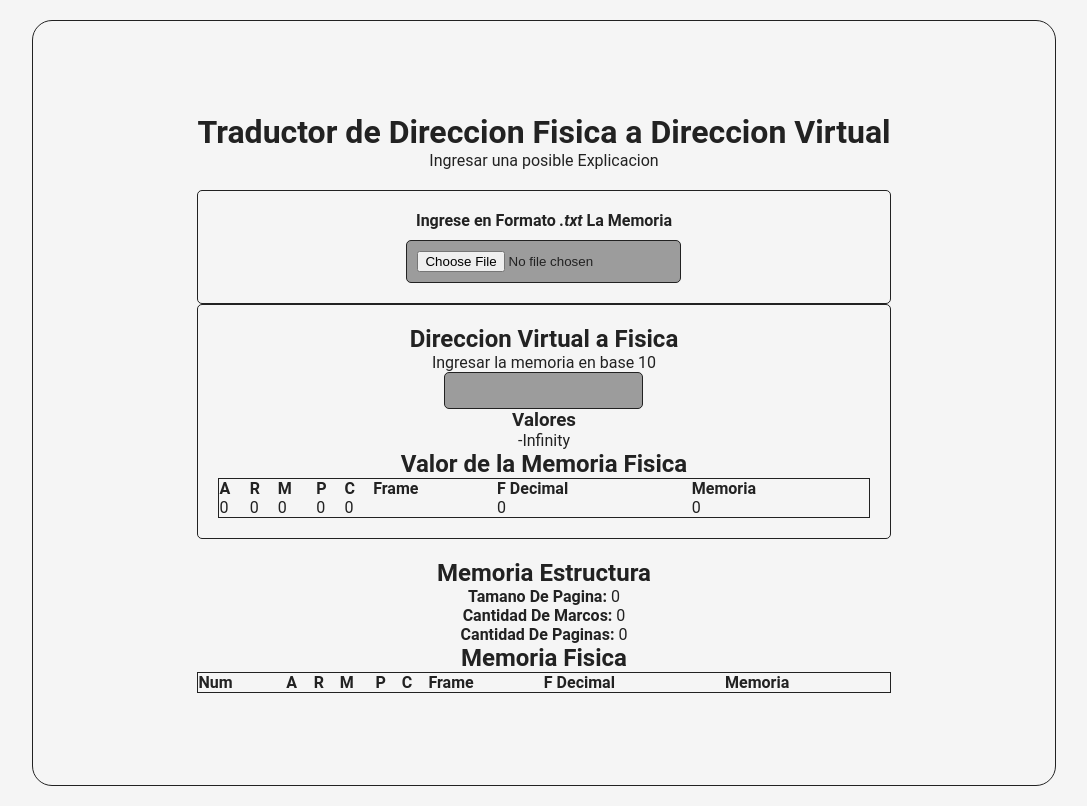
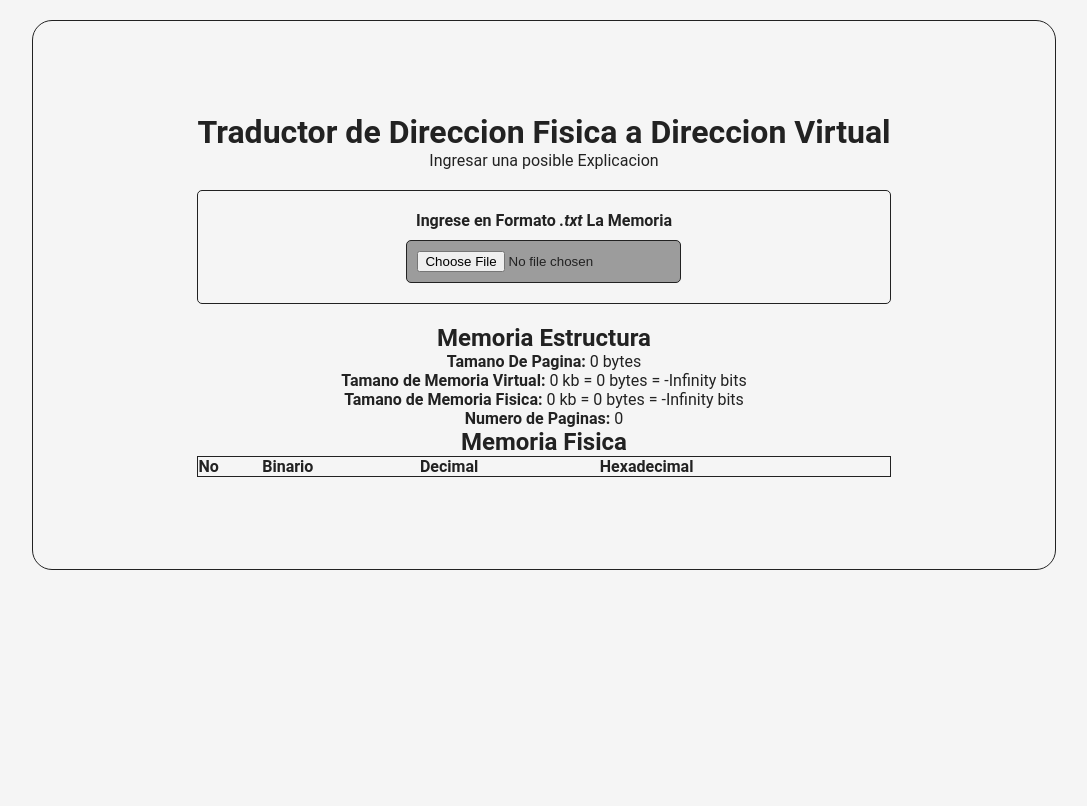
Before and after one commit to RainBWP/memory-manager-emulation, a React (Vite) app: page / in a window 1280 px wide. Shown: the whole page, without its empty margins (96-1183 px from the left). Built offline with nearby package versions, Linux system fonts and the light colour scheme.

Commit message:
Se ajusta a nuevas necesidades del programa para parcial 2

```diff
--- a/src/App.tsx
+++ b/src/App.tsx
@@ -1,17 +1,20 @@
-// App.tsx
-import './MemoryManager.tsx';
 import './App.css';
 import './interfaces.tsx';
 import ImportFile from './ImportFile.tsx';
 import { useState } from 'react';
 import { EstructuraDeMemoria, MemoriaFisica } from './interfaces.tsx';
 import MemoryForm from './MemoryForm.tsx';
-import { TraductorDVaDF } from './Traductor.tsx';
+
+const convertirAPequenos = (valor: number) => {
+  return valor * 1024;
+
+};
 
 const defaultMemory: EstructuraDeMemoria = {
   tamano_de_pagina: 0,
-  cantidad_de_marcos: 0,
-  cantidad_de_paginas: 0,
+  tamano_de_virtual: 0,
+  tamano_de_fisica: 0,
+  numero_de_paginas: 0,
 };
 
 const useStorage = () => {
@@ -42,36 +45,33 @@ function App() {
 
       <ImportFile onImport={set} />
 
-      <TraductorDVaDF
-      MemoriaVirtual={MemoriaFisicaLocal.memoryValues}
-      EstructuraDeMemoria={EstructuraDeMemoriaLocal} />
+
 
       <div>
         <h2>Memoria Estructura</h2>
-        <p><b>Tamano De Pagina: </b>{EstructuraDeMemoriaLocal.tamano_de_pagina}</p>
-        <p><b>Cantidad De Marcos: </b>{EstructuraDeMemoriaLocal.cantidad_de_marcos}</p>
-        <p><b>Cantidad De Paginas: </b>{EstructuraDeMemoriaLocal.cantidad_de_paginas}</p>
+        <p><b>Tamano De Pagina: </b>{EstructuraDeMemoriaLocal.tamano_de_pagina} bytes</p>
+        <p><b>Tamano de Memoria Virtual: </b>{EstructuraDeMemoriaLocal.tamano_de_virtual} kb = {convertirAPequenos(EstructuraDeMemoriaLocal.tamano_de_virtual)} bytes = {Math.log2(convertirAPequenos(EstructuraDeMemoriaLocal.tamano_de_virtual))} bits</p>
+        <p><b>Tamano de Memoria Fisica: </b>{EstructuraDeMemoriaLocal.tamano_de_fisica} kb = {convertirAPequenos(EstructuraDeMemoriaLocal.tamano_de_fisica)} bytes = {Math.log2(convertirAPequenos(EstructuraDeMemoriaLocal.tamano_de_fisica))} bits</p>
+        <p><b>Numero de Paginas: </b>{EstructuraDeMemoriaLocal.numero_de_paginas}</p>
         <h2>Memoria Fisica</h2>
         <table>
-          <tr>
-                  <th>Num</th>
-                  <th>A</th>
-                  <th>R</th>
-                  <th>M</th>
-                  <th>P</th>
-                  <th>C</th>
-                  <th>Frame</th>
-                  <th>F Decimal</th>
-                  <th>Memoria</th>
-          </tr>
-            {MemoriaFisicaLocal.memoryValues.slice(0, -1).map((value, index) => (
-            <tr key={index}>
-              <th>{index}</th>
-              <MemoryForm memoryValue={value} memoryEstructure={EstructuraDeMemoriaLocal} />
+          <thead>
+            <tr>
+              <th>No</th>
+              <th>Binario</th>
+              <th>Decimal</th>
+              <th>Hexadecimal</th>
             </tr>
+          </thead>
+          <tbody>
+            {MemoriaFisicaLocal.memoryValues.map((value, index) => (
+              <tr key={index}>
+                <td><b>{index}</b></td>
+                <MemoryForm memoryValue={value} memoryEstructure={EstructuraDeMemoriaLocal} />
+              </tr>
             ))}
+          </tbody>
         </table>
-
       </div>
     </>
   );
```
